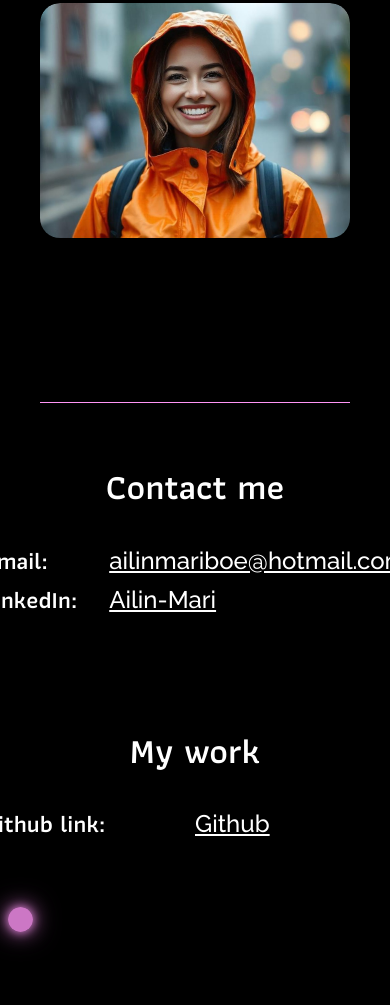
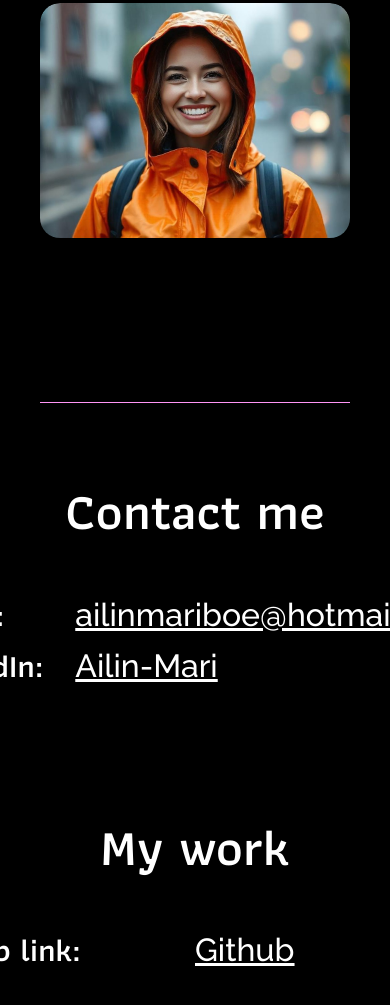
Before and after one commit to AilinMari/Portfolio-1, a plain HTML site: page index.html in a window 390 px wide. Shown: the part 2440-3445 px from the top of the page. Before the commit the page ends 3347 px from the top, so only its background shows below. Drawn offline with Linux system fonts and the light colour scheme; a web font is replaced by a local one.

Commit message:
footer font size

```diff
--- a/index.css
+++ b/index.css
@@ -403,11 +403,11 @@ footer .line {
 
   footer p,
   footer a {
-    font-size: 1.5rem;
+    font-size: 2rem;
   }
 
   footer .content h3 {
-    font-size: 2.2rem;
+    font-size: 3.2rem;
   }
 
 }
```
